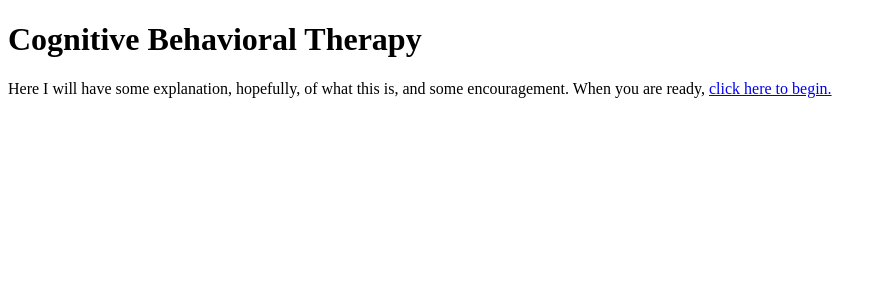
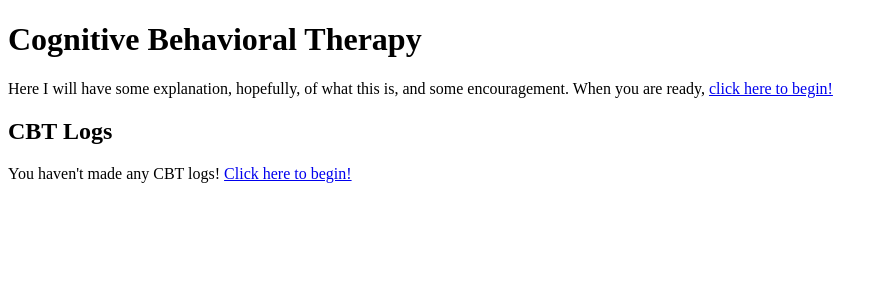
Before and after one commit to cgrooves/CBT_logger, a Flask app: page /home in a window 1280 px wide. Shown: the part 26-326 px from the top of the page, without its empty margins (0-886 px from the left). Run offline with Flask 2, Linux system fonts and the light colour scheme; the visitor is signed in with stand-in values (Sample User, id 1); data comes from the database, SQL or seed files in the repository; data that the repository does not hold is empty.

Commit message:
List CBTLogs on home page

```diff
--- a/cbt_logger/routes.py
+++ b/cbt_logger/routes.py
@@ -8,7 +8,12 @@ from flask_login import login_user, logout_user, current_user, login_required
 @app.route("/home")
 @app.route("/", methods=['GET', 'POST'])
 def home():
-    return render_template("home.html", title="Home")
+    if current_user.is_authenticated:
+        logs = CBTLog.query.filter_by(user_id=current_user.id).all()
+    else:
+        logs = []
+
+    return render_template("home.html", title="Home", logs=logs)
 
 
 @app.route("/register", methods=['GET', 'POST'])
@@ -108,7 +113,7 @@ def log(logId=None):
 @app.route('/emotions/<int:logId>', methods=['GET', 'POST'])
 @login_required
 def emotions(logId):
-    current_log = CBTLog.query.filter_by(id=logId).first()
+    theLog = CBTLog.query.get(logId)
 
     return render_template('emotions.html', title='Emotions',
-                           logBrief=current_log.brief)
+                           log=theLog)
--- a/cbt_logger/templates/emotions.html
+++ b/cbt_logger/templates/emotions.html
@@ -3,7 +3,7 @@
 
 {% block content %}
 <h1>Emotional Response</h1>
-<h2>{{ logBrief }}</h2>
+<h2>{{ log.brief }}</h2>
 <p>
     What are you feeling? What emotions? Go ahead and list
     them below.
@@ -14,9 +14,9 @@
     <li id="add_emotions" onclick="addEmotion()"><em>Click to add more emotions</em></li>
 </ul>
 
-<form method="POST">
+<form method="GET">
     <br>
-    <input type="submit" formaction="" value="Back">
+    <input type="submit" formaction="/log/{{ log.id }}" value="Back">
     <input type="submit" formaction="" value="Next">
 </form>
 {% endblock content %}
--- a/cbt_logger/templates/home.html
+++ b/cbt_logger/templates/home.html
@@ -6,6 +6,23 @@
 <p>
     Here I will have some explanation, hopefully, of what this is,
     and some encouragement. When you are ready,
-    <a href="{{ url_for('log') }}">click here to begin.</a>
+    <a href="{{ url_for('log') }}">click here to begin!</a>
 </p>
+<h2>CBT Logs</h2>
+    {% if logs|length == 0 %}
+    <p>
+        You haven't made any CBT logs!
+        <a href="{{ url_for('log') }}">Click here to begin!</a>
+    </p>
+    {% else %}
+
+        {% for log in logs %}
+        <h3>{{ log.brief }}</h3>
+        <p>
+            {{ log.context }}
+        </p>
+
+        {% endfor %}
+
+    {% endif %}
 {% endblock content %}
```
